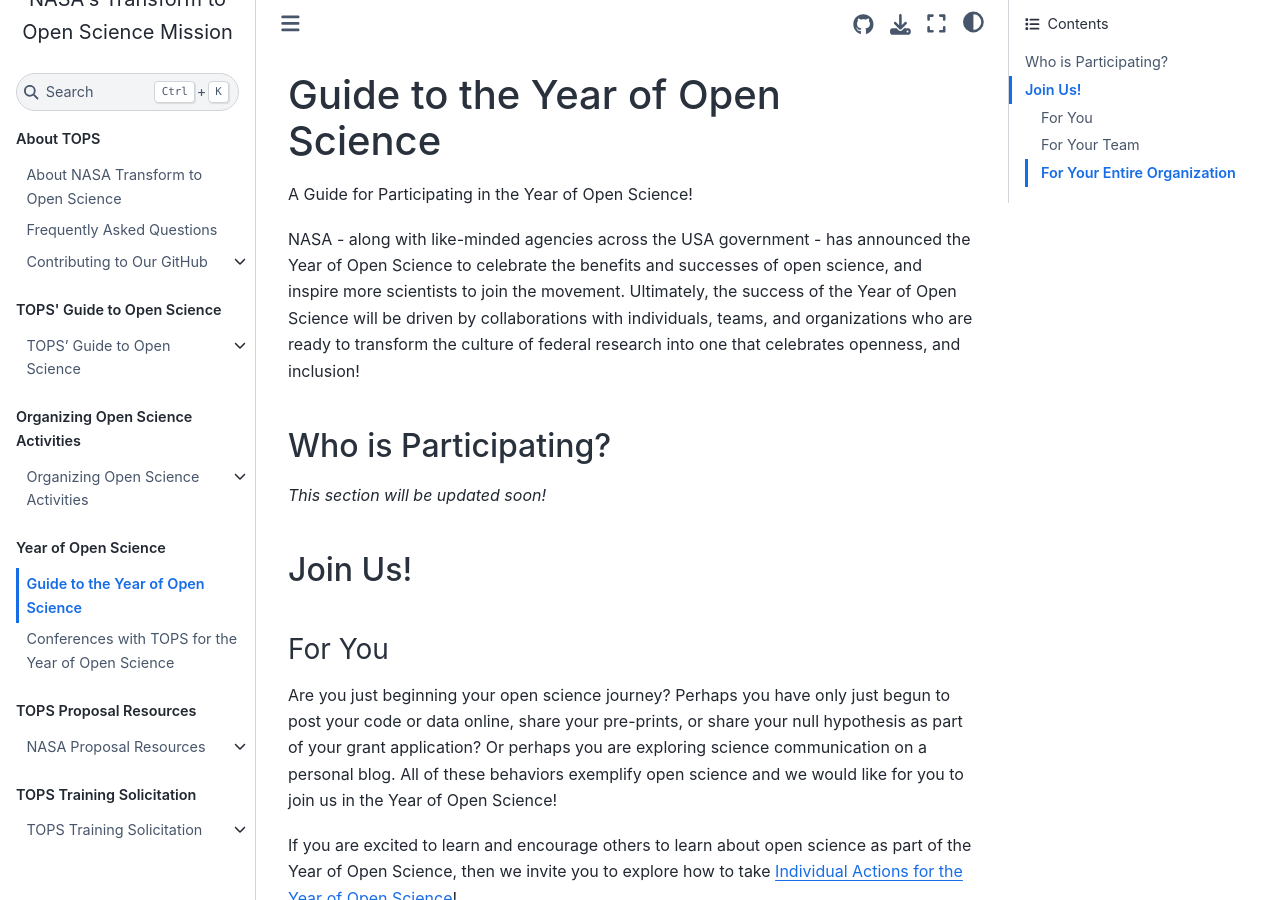
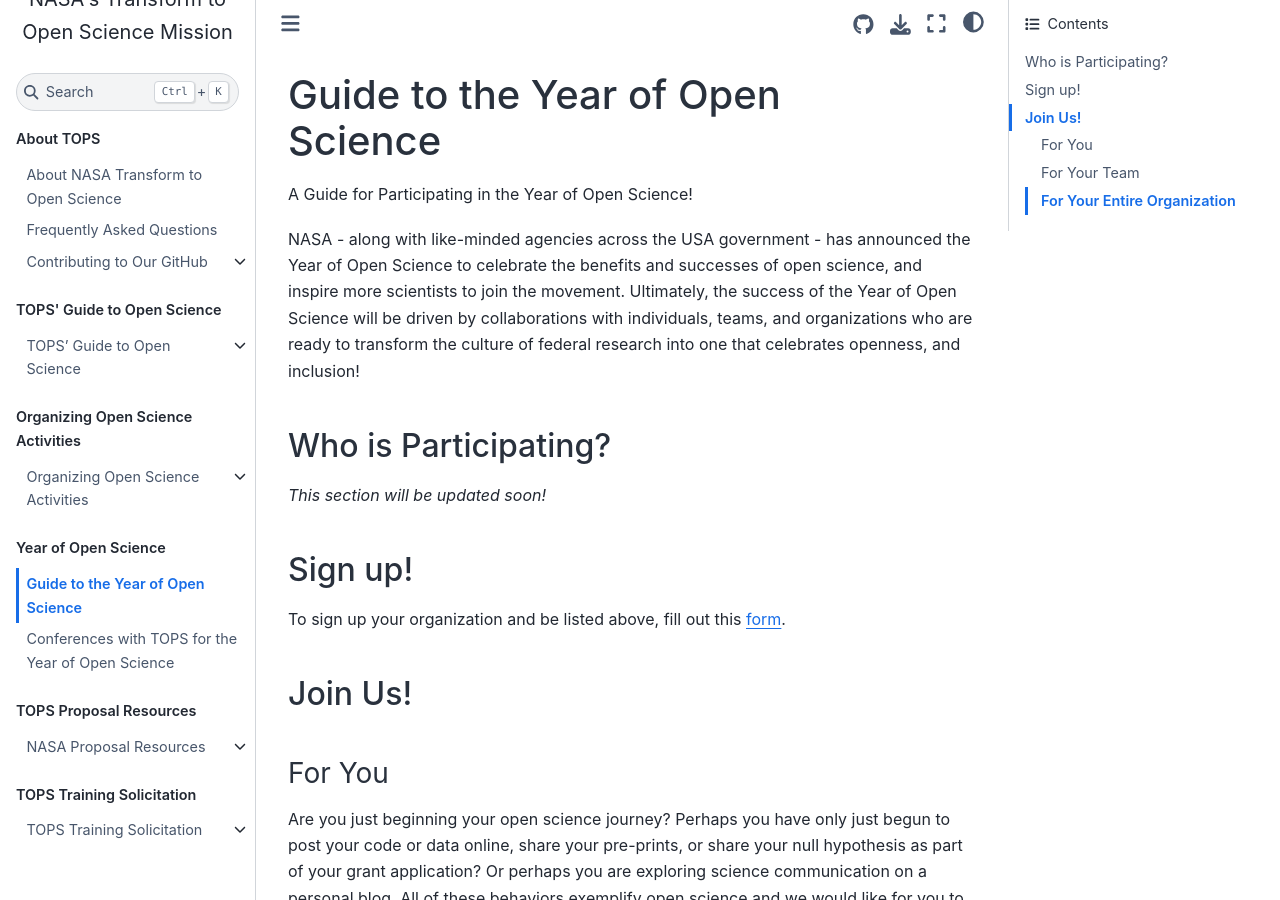
Before and after one commit to nasa/Transform-to-Open-Science-Book, a Jupyter Book: the page built from Year_of_Open_Science_Guide/readme.md, in a window 1280 px wide and 900 px high. Built offline with Jupyter Book 1.0.4 settings and Sphinx 7.4.7 and the Sphinx Book theme 1.1.4, drawn with Linux system fonts in a browser that asks for light colours.

Commit message:
Update readme.md

```diff
--- a/Year_of_Open_Science_Guide/readme.md
+++ b/Year_of_Open_Science_Guide/readme.md
@@ -6,6 +6,9 @@
 
 ## Who is Participating?
 *This section will be updated soon!*
+
+## Sign up!
+To sign up your organization and be listed above, fill out this [form](https://forms.gle/KPKaejc2WP7dm5XVA).
 
 ## Join Us!
 ### For You
```
